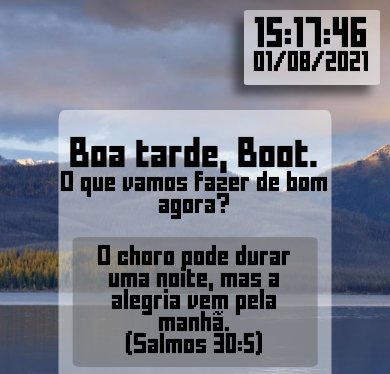
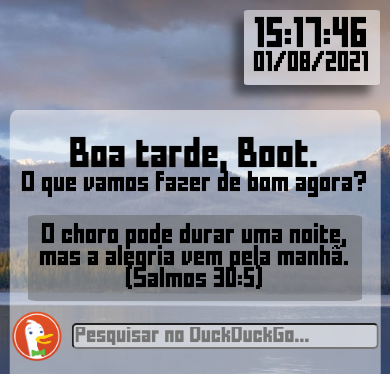
Before and after one commit to JuniorBecari10/Nova-Guia, a plain HTML site: page index.html in a window 390 px wide. Shown: the top 374 px of the page. Drawn offline with Linux system fonts and the light colour scheme.

Commit message:
Arrumado uns bugs

```diff
--- a/scripts.js
+++ b/scripts.js
@@ -26,6 +26,7 @@ function keydown(e) {
 
         // codificar o que o encodeURI não codifica
         encoded = encoded.replace("#", "%23");
+        encoded = encoded.replace("&", "%26");
 
         window.open(encoded, "_self");
     }
@@ -105,13 +106,13 @@ var frases = [
  newFrase("Ora, a fé é o firme fundamento das coisas que se esperam e a prova das coisas que se não veem.", "(Hebreus 11:1)"),
  newFrase("Deixo a paz a vocês; a Minha paz dou a vocês. Não a dou como o mundo a dá. Não se perturbe o seu coração, nem tenham medo.", "(João 14:27)"),
  newFrase("Todavia, Deus, que é rico em misericórdia, pelo grande amor com que nos amou, deu-nos vida com Cristo quando ainda estávamos mortos em transgressões - pela graça vocês são salvos.", "(Efésios 2:4-5)"),
- newFrase("No princípio, era o Verbom e o Verbo estava com Deus, e o Verbo era Deus.", "(João 1:1)"),
+ newFrase("No princípio, era o Verbo e o Verbo estava com Deus, e o Verbo era Deus.", "(João 1:1)"),
  newFrase("Busquem, pois, em primeiro lugar o Reino de Deus e a sua justiça, e todas essas coisas serão acrescentadas a vocês.", "(Mateus 6:33)"),
  newFrase("Sejam praticantes da Palavra, e não apenas ouvintes, enganando vocês mesmos.", "(Tiago 1:22)"),
  newFrase("Cada palavra de Deus é comprovadamente pura; Ele é um escudo para quem n'Ele se refugia.", "(Provérbios 30:5)"),
  newFrase("Porque Deus amou o mundo de tal maneira que deu o seu Filho unigênito, para todo aquele que Nele crê não pereça, mas tenha a vida eterna.","(João 3:16)"),
  newFrase("Mas Deus prova o seu amor para conosco em que Cristo morreu por nós, sendo nós ainda pecadores.","(Romanos 5:8)"),
- newFrase("O vinho é escarnecedor, e a bebida forte, alvoroçadora; e todo que neles errar nunca será sábio.","(Provérbios 20:1)"),
+ newFrase("O vinho é escarnecedor, e a bebida forte, alvoroçadora; e todo aquele que neles errar nunca será sábio.","(Provérbios 20:1)"),
  newFrase("Da soberba só provém a contenda, mas com os que se aconselham, se acha a sabedoria.","(Provérbios 13:10)"),
  newFrase("Não estejais inquietos por coisa alguma; antes, as vossas petições sejam em tudo conhecidas diante de Deus, pela oração e súplicas, com ação de graças.","(Filipenses 4:6)"),
  newFrase("Lança o teu pão sobre as águas, porque, depois de muitos dias, o acharás.","(Eclesiastes 11:1)")
--- a/style.css
+++ b/style.css
@@ -154,5 +154,7 @@ h2, h3 {
 @media screen and (max-width: 950px) {
   .card {
     margin-top: 110px;
+
+    width: 95%;
   }
 }
```
Also changed, not shown: 1 other file.
